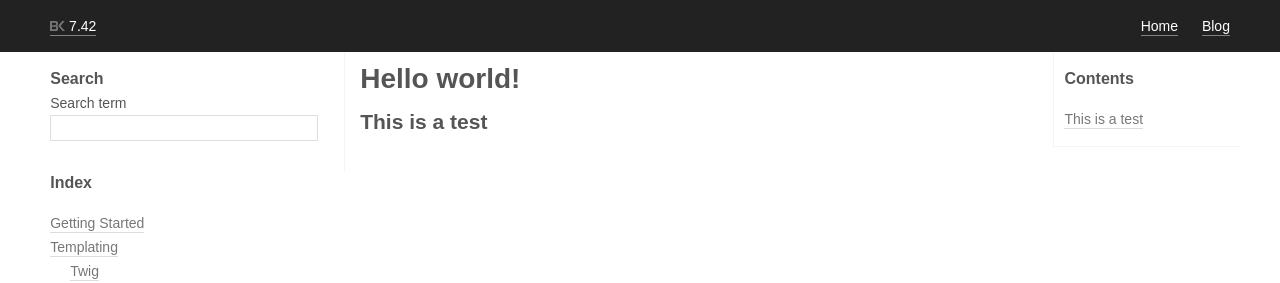
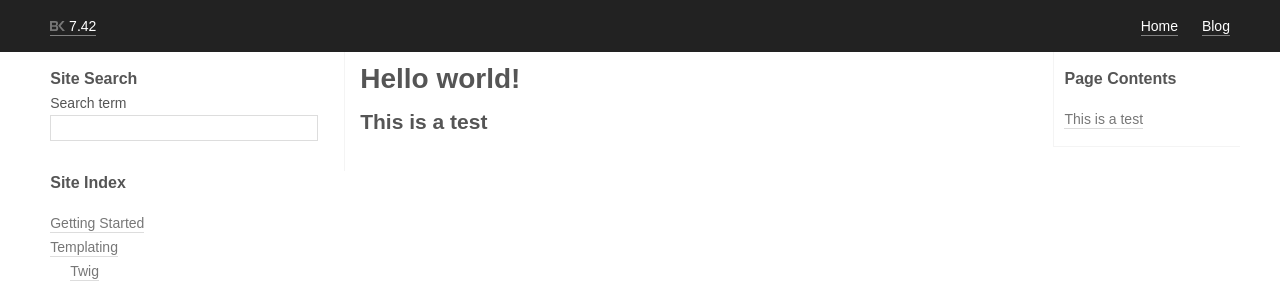
Before and after one commit to rusic/documentation, a Jekyll site: the page built from index.md, in a window 1280 px wide. Shown: the top 283 px of the page. Built offline with Jekyll 4.4.1, drawn with Linux system fonts in a browser that asks for light colours.

Commit message:
Changes titles on navigational elements

```diff
--- a/_includes/navblogcategories.html
+++ b/_includes/navblogcategories.html
@@ -1,4 +1,4 @@
-<h3>Categories</h3>
+<h3>Blog Categories</h3>
 
 <nav class="nav  nav--categories">
 
--- a/_includes/navcontents.html
+++ b/_includes/navcontents.html
@@ -1,4 +1,4 @@
-<h3>Contents</h3>
+<h3>Page Contents</h3>
 
 <nav id="contents" class="nav  nav--contents">
 
--- a/_includes/navdocs.html
+++ b/_includes/navdocs.html
@@ -1,4 +1,4 @@
-<h3>Index</h3>
+<h3>Site Index</h3>
 
 <button class="toggle-button"><i class="fa fa-bars fa-lg"></i><span>Menu</span></button>
 
--- a/_includes/search.html
+++ b/_includes/search.html
@@ -2,7 +2,7 @@
 
 	<fieldset>
 
-		<legend>Search</legend>
+		<legend>Site Search</legend>
 
 		<div class="search-field">
 
```
